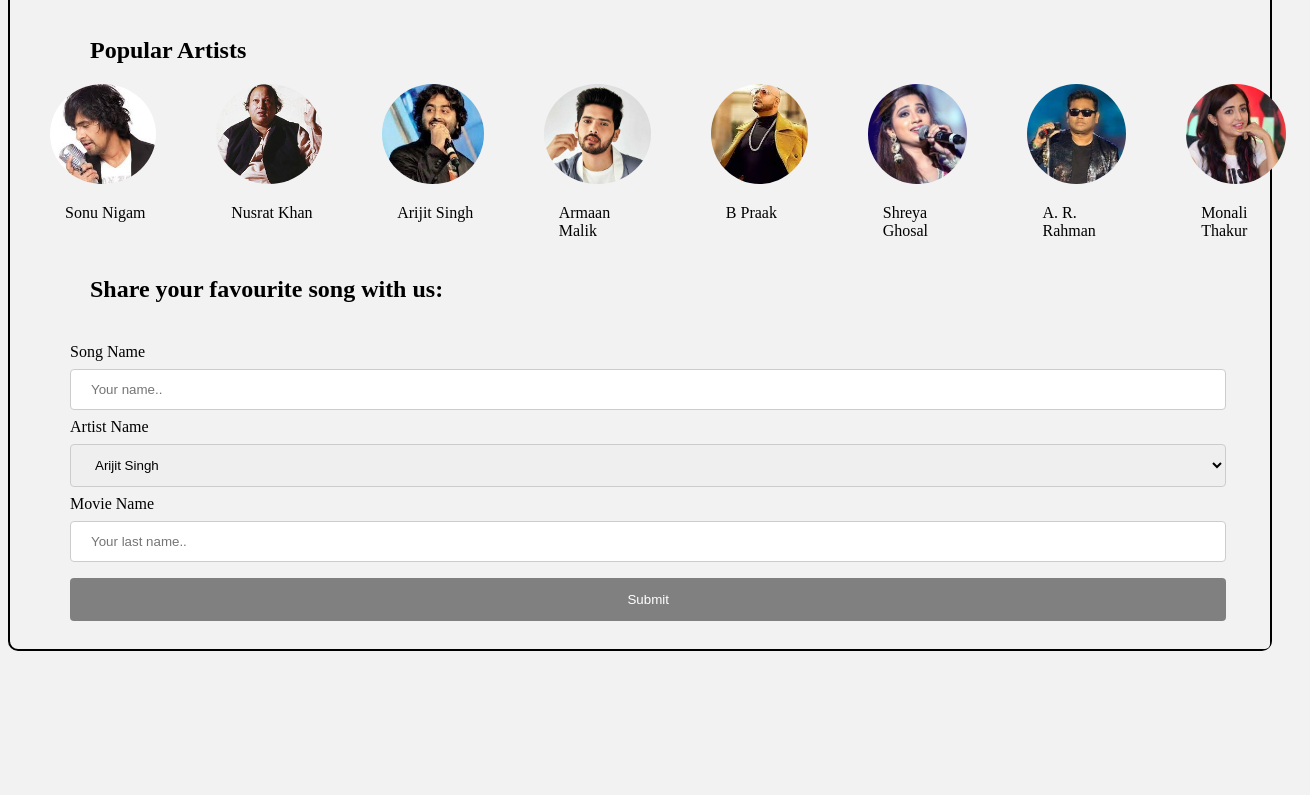
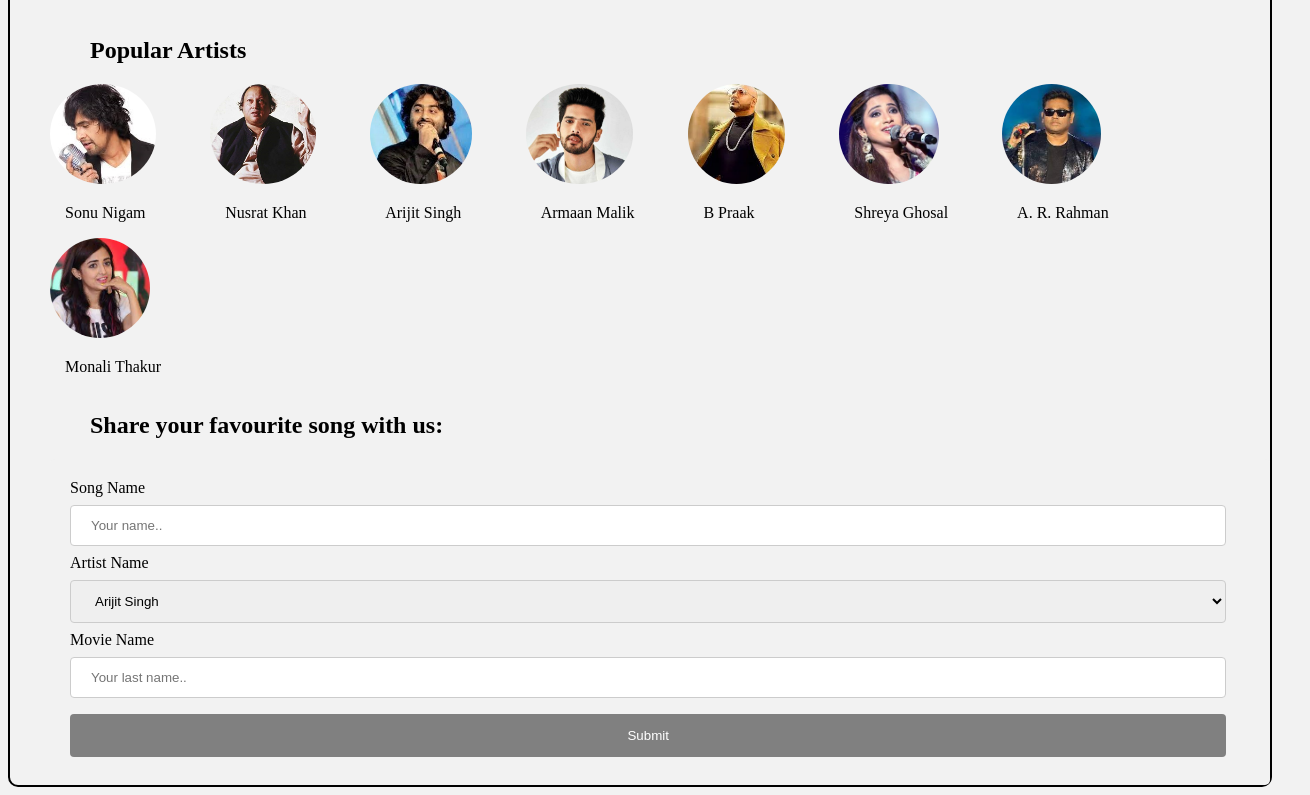
Before and after one commit to swatisingh46/MYMusic, a plain HTML site: page index.html in a window 1280 px wide. Shown: the part 1076-1871 px from the top of the page, 1310 px wide, since content can reach past the window. Before the commit the page ends 1735 px from the top, so only its background shows below. Drawn offline with Linux system fonts and the light colour scheme.

Commit message:
Update index.html

```diff
--- a/index.html
+++ b/index.html
@@ -92,15 +92,16 @@ input[type=submit]:hover {
   margin-left: 40px;
 }
 ul{
-  display: flex;
   list-style: none;
   margin-right: 20px;
+  width: 100%;
 }
 ul p{
   margin-left: 15px;
 }
 ul li{
-  margin-right: 60px;
+  display: inline-block;
+  margin-right: 50px;
 }
 li img{
   height: 100px;
```
